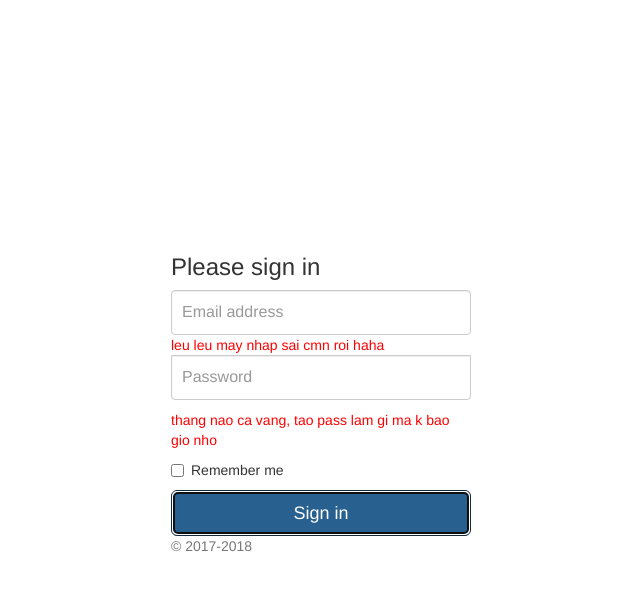
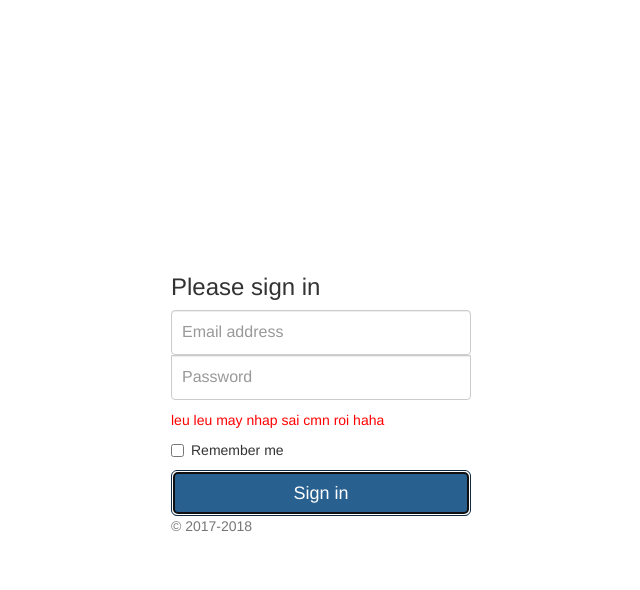
Before and after one commit to ngacoi/frontend_project_1, a plain HTML site: page index.html in a window 1280 px wide. Both pictures are taken after a click on the button "Sign in". Shown: the whole page, without its empty margins (319-959 px from the left). Drawn offline with nearby package versions, Linux system fonts and the light colour scheme.

Commit message:
refactor code

```diff
--- a/index.html
+++ b/index.html
@@ -19,10 +19,9 @@
 
         <label for="inputEmail" class="sr-only">User name</label>
         <input type="text" id="inputEmail" class="form-control" placeholder="Email address" autofocus="">
-        <span class="err-username"></span>
         <label for="inputPassword" class="sr-only">Password</label>
         <input type="password" id="inputPassword" class="form-control" placeholder="Password">
-        <span class="err-password"></span>
+        <span class="err-text"></span>
         <div class="checkbox mb-3">
             <label>
             <input type="checkbox" value="remember-me"> Remember me
--- a/scripts/index.js
+++ b/scripts/index.js
@@ -15,76 +15,22 @@ const DOM_HELPER = (function () {
 
 
 (function () {
+    const $submitBtn = DOM_HELPER.getElementById('login-btn');
+    const $errname = DOM_HELPER.getElementByClass('err-text')[0];
 
-    const $submitBtn = DOM_HELPER.getElementById('login-btn');
-
-    const $errname = DOM_HELPER.getElementByClass('err-username')[0];
-        $errpass = DOM_HELPER.getElementByClass('err-password')[0];
-
-    function log(text) {
-        console.log(text);
-    }
-
-    function isRightUserName(name) {
-        if (name == 'hoang.tran') {
-            return true;
-        }
-        return false;
-    }
-    function isRightPassWord(pass) {
-        if (pass == 'hoang1111') {
-            return true;
-        } return false;
-    }
-        // validate username + password
-        // username : hoang.tran
-        // pasword hoang1111
-
-        /// nhap user name k dung thi bao loi k dung username
-        /// nhap password sai thi bao k dung password
-
-        //     // bao loi khi nhan nut login
-
-
-    // log(`email ${$email.innerText}`);
-    // log(`password ${$password.innerText}`);
-    // $email.addEventListener('keyup', function(e){
-    //    const input = e.target.value;
-    //    if (input.length < 5){
-    //        log('m da nhap duoi 5 ky tu roi day!!!');
-    //        $display.innerHTML = 'm da nhap duoi 5 ky tu roi day!!!';
-    //        $display.className = 'green';
-    //    } else {
-    //        log('aaaa m nhap hon 5 ky tu roi day thang ngu');
-    //        $display.innerHTML = 'aaaa m nhap hon 5 ky tu roi day thang ngu';
-    //        $display.className = 'red';
-    //    }
-    // });
-
-    // $password.addEventListener('keyup', function(e){
-    //     log(e.target.value);
-    // });
+    log = text => {console.log(text);}
+    isRightUserName = name => name == 'hoang.tran' ? true : false;
+    isRightPassWord = pass => pass == 'hoang1111' ? true : false;
 
     $submitBtn.addEventListener('click', function (e) {
-        log('abc');
         const $email = DOM_HELPER.getElementById('inputEmail');
         const $password = DOM_HELPER.getElementById('inputPassword');
-        log(`email ${$email.value}`);
-        if (!isRightUserName($email.value)) {
+        if (!isRightUserName($email.value) || !isRightPassWord($password.value)) {
             $errname.innerHTML = 'leu leu may nhap sai cmn roi haha';
             $errname.className = 'red';
         } else {
-            $errname.innerHTML = 'an may thoi';
+            $errname.innerHTML = 'well done, cuoi cung may cung vao thanh cong';
             $errname.className = 'green';
         }
-        log(`passWord ${$password.value}`);
-        if (!isRightPassWord($password.value)) {
-            $errpass.innerHTML = 'thang nao ca vang, tao pass lam gi ma k bao gio nho';
-            $errpass.className = 'red';
-        } else {
-            $errpass.innerHTML = 'well done, cuoi cung may cung vao thanh cong';
-            $errpass.className = 'green';
-        }
-
     })
 })();
```
